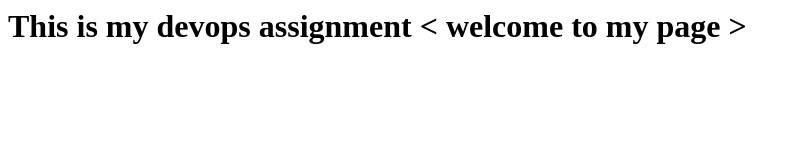
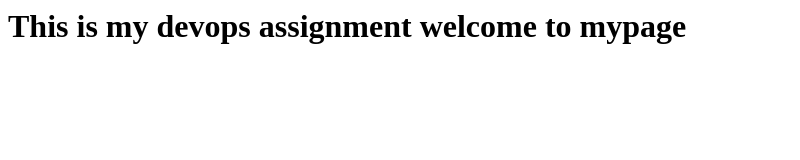
Before and after one commit to sathishTE/Aws-cd-ci, a plain HTML site: page index.html in a window 1280 px wide. Shown: the whole page, without its empty margins (0-800 px from the left). Drawn offline with Linux system fonts and the light colour scheme.

Commit message:
Update index.html

```diff
--- a/index.html
+++ b/index.html
@@ -2,8 +2,9 @@
   <body>
     <h1>
       This is my devops assignment
+      <body>
 
-                           < welcome to my page >
+         welcome to mypage
     </h1>
   </body>
 </html>
```
